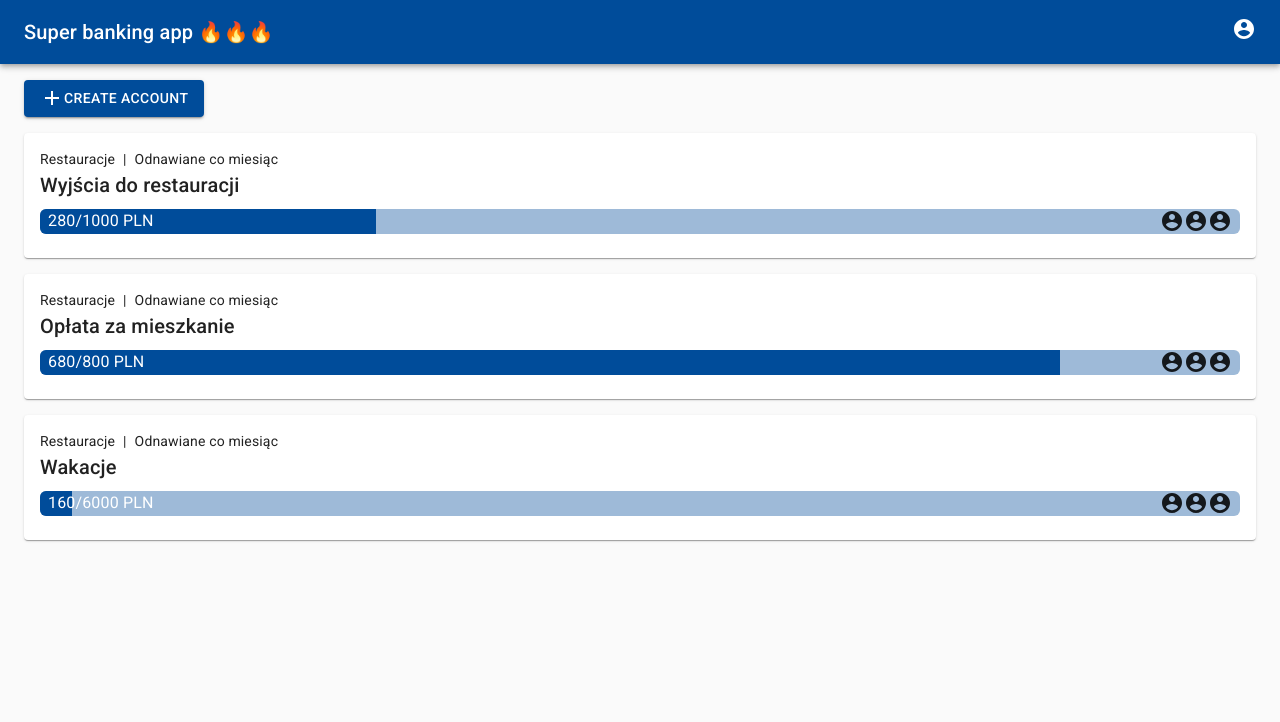
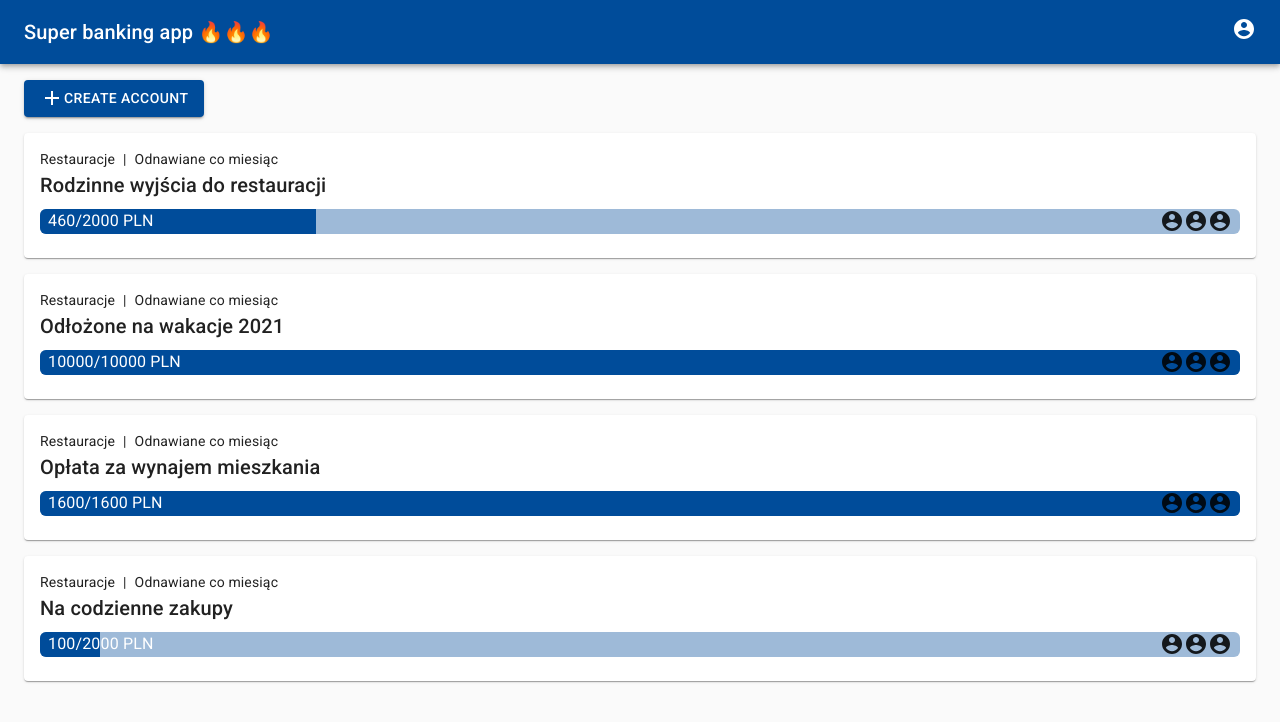
Before and after one commit to fringers/hack4lem_2021, a React (Create React App) app in the folder webapp/: page / in a window 1280 px wide. Shown: the top 722 px of the page. Built offline with nearby package versions, Linux system fonts and the light colour scheme.

Commit message:
dashboard acounts list from data

```diff
--- a/webapp/src/components/dashboard/BudgetPreviewItem.js
+++ b/webapp/src/components/dashboard/BudgetPreviewItem.js
@@ -26,14 +26,14 @@ const useStyles = makeStyles((theme) => ({
   },
 }));
 
-export const BudgetPreviewItem = ({ id, name, budget, available }) => {
+export const BudgetPreviewItem = ({ account }) => {
   const classes = useStyles();
 
-  const percent = (available * 100) / budget;
+  const percent = (account.available * 100) / account.budget;
 
   return (
     <Card>
-      <CardActionArea component={Link} to={`/accounts/details/${id}`}>
+      <CardActionArea component={Link} to={`/accounts/details/${account.id}`}>
         <CardContent>
           <Box>
             <Typography display="inline" variant="body2">
@@ -52,7 +52,7 @@ export const BudgetPreviewItem = ({ id, name, budget, available }) => {
           </Box>
 
           <Box>
-            <Typography variant="h6">{name}</Typography>
+            <Typography variant="h6">{account.name}</Typography>
           </Box>
 
           <Box py={1}>
@@ -67,7 +67,7 @@ export const BudgetPreviewItem = ({ id, name, budget, available }) => {
 
               <Box position="absolute" pl={1}>
                 <Typography variant="body1" className={classes.progressText}>
-                  {available}/{budget} PLN
+                  {account.available}/{account.budget} PLN
                 </Typography>
               </Box>
 
--- a/webapp/src/components/dashboard/Dashboard.js
+++ b/webapp/src/components/dashboard/Dashboard.js
@@ -3,6 +3,7 @@ import { BudgetPreviewItem } from "./BudgetPreviewItem";
 import Container from "@material-ui/core/Container";
 import Box from "@material-ui/core/Box";
 import Grid from "@material-ui/core/Grid";
+import { accounts } from "../../data/accounts";
 
 export const Dashboard = () => {
   return (
@@ -12,30 +13,11 @@ export const Dashboard = () => {
       </Box>
       <Box pt={2}>
         <Grid container direction="column" spacing={2}>
-          <Grid item>
-            <BudgetPreviewItem
-              id={0}
-              name="Wyjścia do restauracji"
-              budget={1000}
-              available={280}
-            />
-          </Grid>
-          <Grid item>
-            <BudgetPreviewItem
-              id={1}
-              name="Opłata za mieszkanie"
-              budget={800}
-              available={680}
-            />
-          </Grid>
-          <Grid item>
-            <BudgetPreviewItem
-              id={2}
-              name="Wakacje"
-              budget={6000}
-              available={160}
-            />
-          </Grid>
+          {accounts.map((acc) => (
+            <Grid item key={acc.id}>
+              <BudgetPreviewItem account={acc} />
+            </Grid>
+          ))}
         </Grid>
       </Box>
     </Container>
```
